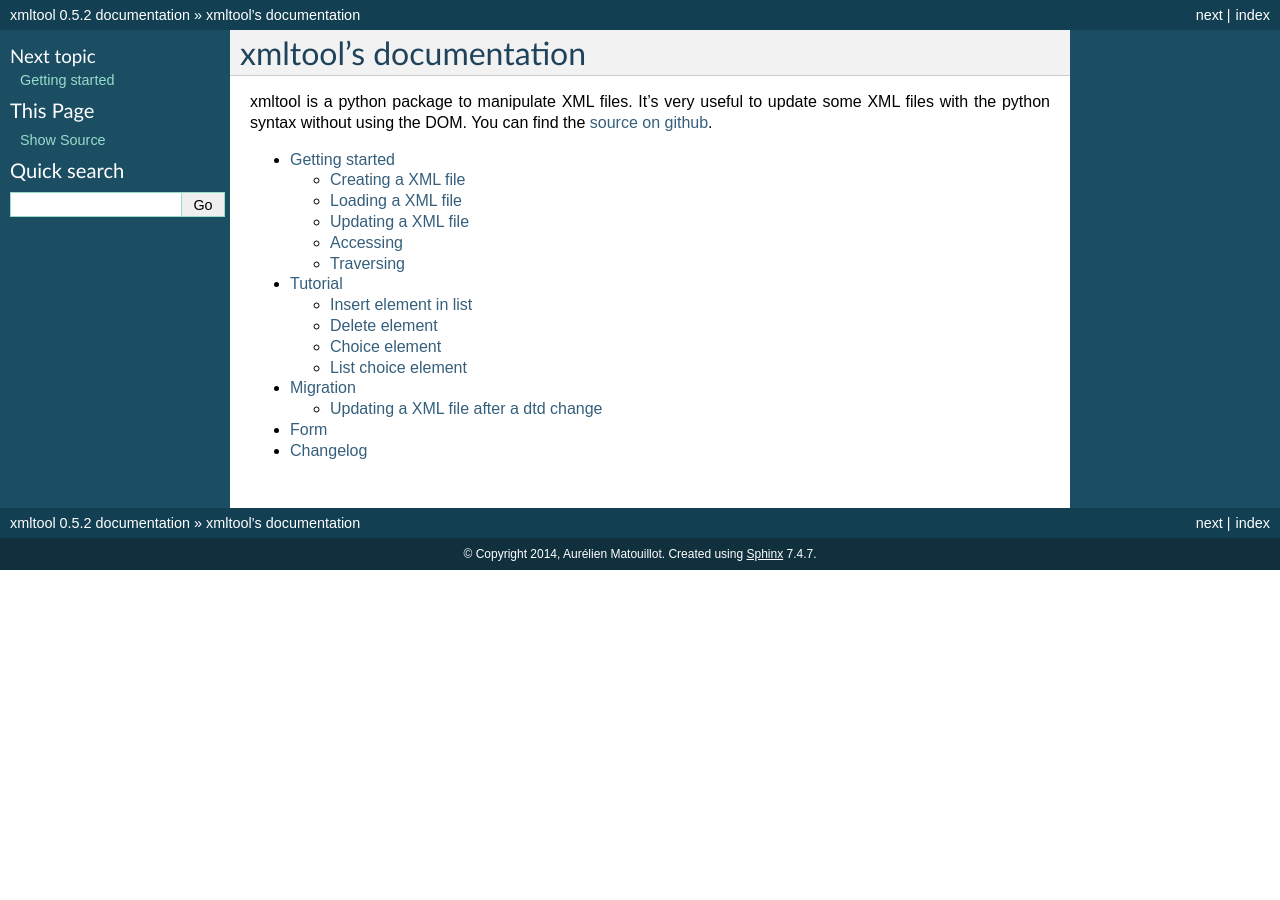
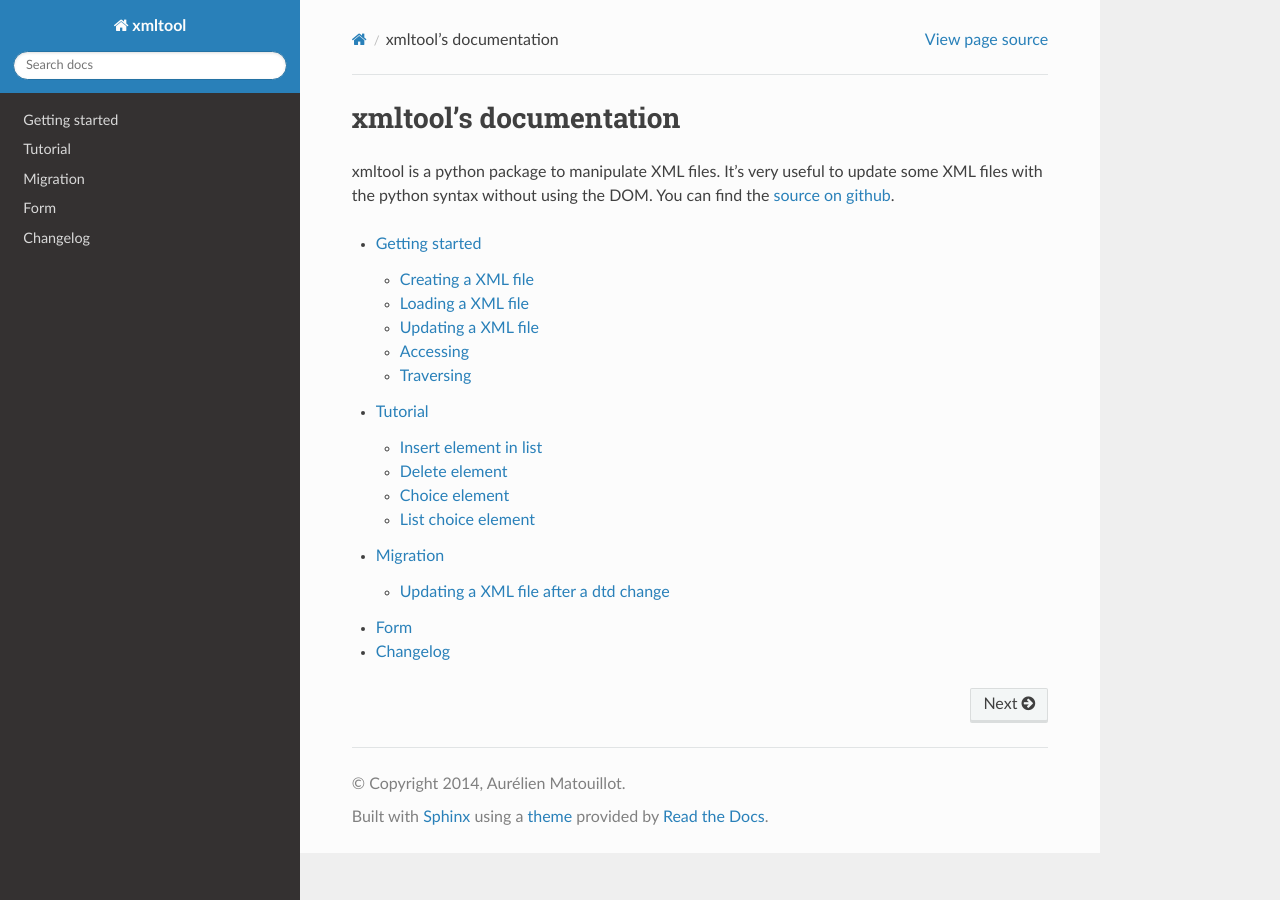
Before and after one commit to LeResKP/xmltool, a Sphinx documentation site: the page built from docs/index.rst, in a window 1280 px wide. Built offline with Sphinx 7.4.7 and the Read the Docs theme 3.1.0, drawn with Linux system fonts in a browser that asks for light colours; formulas are drawn with MathJax 3.

Commit message:
Update conf for readthedocs

```diff
--- a/docs/conf.py
+++ b/docs/conf.py
@@ -31,9 +31,10 @@ extensions = [
     "sphinx.ext.intersphinx",
     "sphinx.ext.todo",
     "sphinx.ext.coverage",
-    "sphinx.ext.pngmath",
+    "sphinx.ext.imgmath",
     "sphinx.ext.mathjax",
     "sphinx.ext.viewcode",
+    "sphinx_rtd_theme",
 ]
 
 # Add any paths that contain templates here, relative to this directory.
@@ -57,9 +58,9 @@ copyright = "2014, Aurélien Matouillot"
 # built documents.
 #
 # The short X.Y version.
-version = "0.5"
+version = "1.1"
 # The full version, including alpha/beta/rc tags.
-release = "0.5.2"
+release = "1.1.0"
 
 # The language for content autogenerated by Sphinx. Refer to documentation
 # for a list of supported languages.
@@ -100,7 +101,7 @@ pygments_style = "sphinx"
 
 # The theme to use for HTML and HTML Help pages.  See the documentation for
 # a list of builtin themes.
-html_theme = "default"
+html_theme = "sphinx_rtd_theme"
 
 # Theme options are theme-specific and customize the look and feel of a theme
 # further.  For a list of options available for each theme, see the
@@ -129,7 +130,7 @@ html_theme = "default"
 # Add any paths that contain custom static files (such as style sheets) here,
 # relative to this directory. They are copied after the builtin static files,
 # so a file named "default.css" will overwrite the builtin "default.css".
-html_static_path = ["_static"]
+html_static_path = []
 
 # If not '', a 'Last updated on:' timestamp is inserted at every page bottom,
 # using the given strftime format.
@@ -252,6 +253,6 @@ texinfo_documents = [
 
 
 # Example configuration for intersphinx: refer to the Python standard library.
-intersphinx_mapping = {"http://docs.python.org/": None}
+intersphinx_mapping = {'python': ('https://docs.python.org/3', None)}
 
 autodoc_default_flags = ["members", "undoc-members", "private-members"]
--- /dev/null
+++ b/docs/requirements.txt
@@ -0,0 +1,2 @@
+sphinx
+sphinx_rtd_theme
```
Also changed, not shown: .readthedocs.yaml (added).
